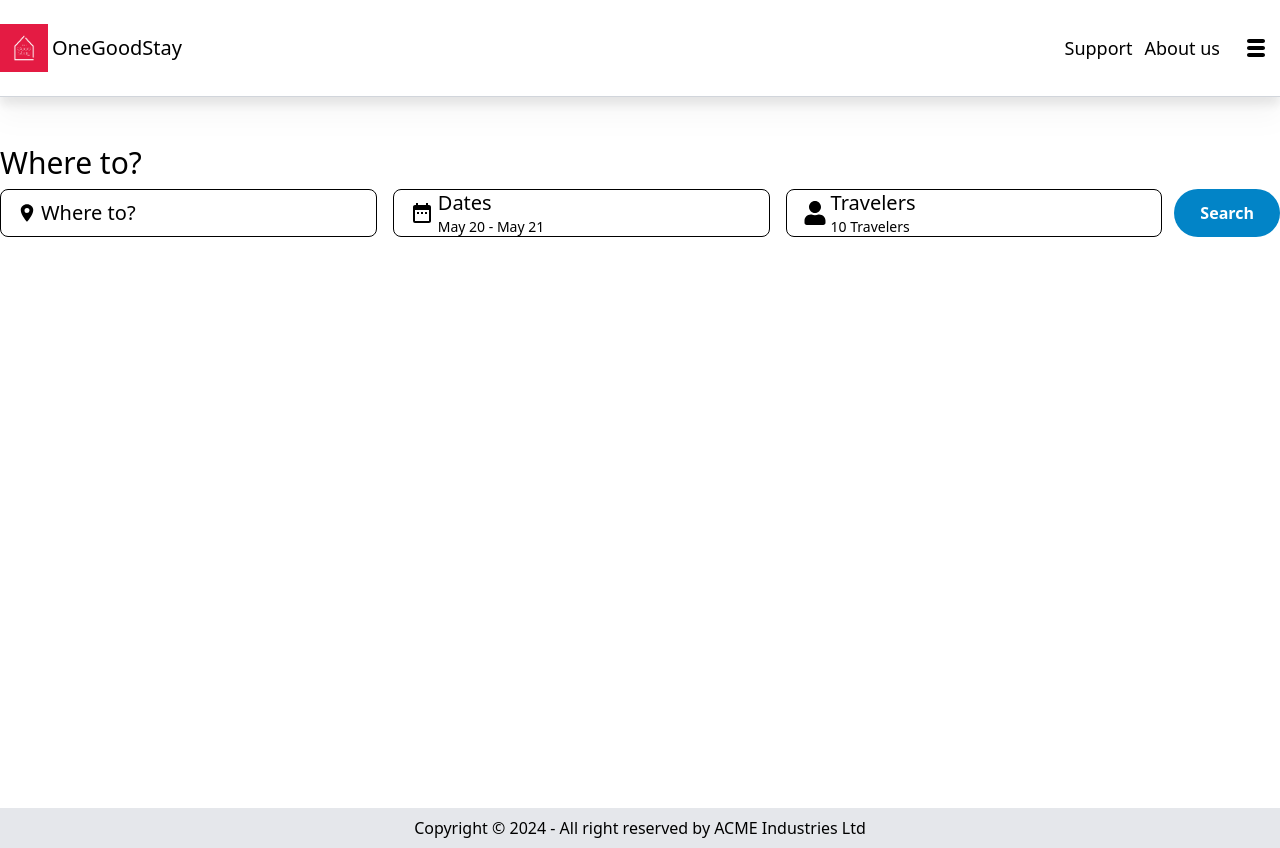
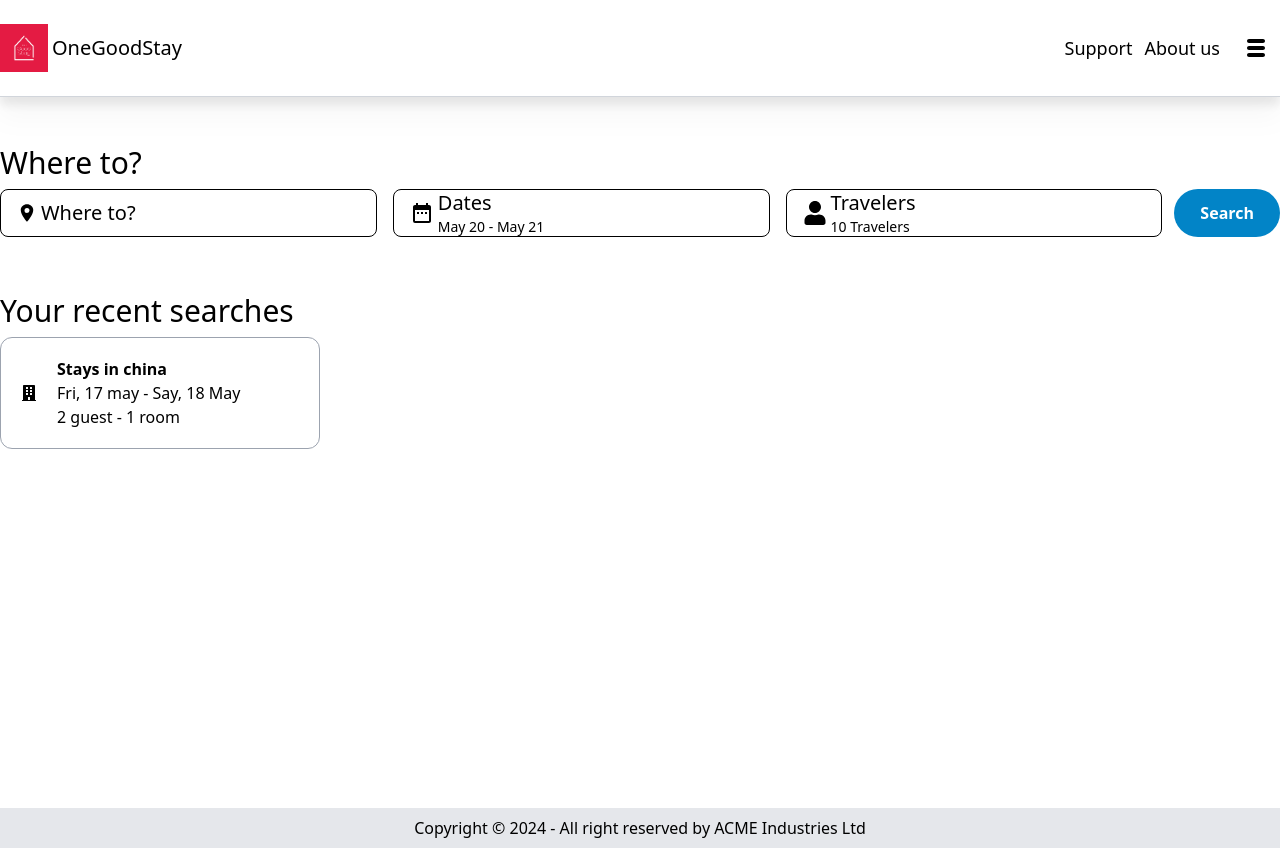
Before and after one commit to shrabanchakma/OneGoodStay, a React (Vite) app in the folder Client/Client/: page / in a window 1280 px wide. Built offline with nearby package versions, Linux system fonts and the light colour scheme.

Commit message:
added recent search frontend only

```diff
--- a/Client/Client/src/Pages/Home/Home.jsx
+++ b/Client/Client/src/Pages/Home/Home.jsx
@@ -1,10 +1,12 @@
+import RecentSearch from "../../components/RecentSearch.jsx/RecentSearch";
 import SearchBar from "../../components/SearchBar/SearchBar";
 
 const Home = () => {
   return (
-    <>
+    <div className="space-y-14">
       <SearchBar />
-    </>
+      <RecentSearch />
+    </div>
   );
 };
 
--- /dev/null
+++ b/Client/Client/src/components/RecentSearch.jsx/RecentSearch.jsx
@@ -0,0 +1,15 @@
+import Heading from "../Shared/Heading";
+import RecentSearchCard from "./RecentSearchCard";
+
+const RecentSearch = () => {
+  return (
+    <div>
+      <Heading label="Your recent searches" />
+      <div className="grid grid-cols-4 ">
+        <RecentSearchCard />
+      </div>
+    </div>
+  );
+};
+
+export default RecentSearch;
--- /dev/null
+++ b/Client/Client/src/components/RecentSearch.jsx/RecentSearchCard.jsx
@@ -0,0 +1,16 @@
+import { FaBuilding } from "react-icons/fa";
+
+const RecentSearchCard = () => {
+  return (
+    <div className="min-h-28 border-[.5px] border-gray-400 flex items-center  rounded-xl ">
+      <FaBuilding className="mx-5" />
+      <div className="text-start">
+        <h1 className="font-bold">Stays in china</h1>
+        <p>Fri, 17 may - Say, 18 May</p>
+        <p>2 guest - 1 room </p>
+      </div>
+    </div>
+  );
+};
+
+export default RecentSearchCard;
--- a/Client/Client/src/components/RecentSearch/RecentSearch.jsx
+++ /dev/null
@@ -1,5 +0,0 @@
-const RecentSearch = () => {
-  return <div></div>;
-};
-
-export default RecentSearch;
--- a/Client/Client/src/components/SearchBar/SearchBar.jsx
+++ b/Client/Client/src/components/SearchBar/SearchBar.jsx
@@ -1,3 +1,4 @@
+import Heading from "../Shared/Heading";
 import FilterByDate from "./FilterByDate";
 import FilterByGuestNumbers from "./FilterByGuestNumbers";
 import FilterByPlace from "./FilterByPlace";
@@ -5,7 +6,7 @@ import FilterByPlace from "./FilterByPlace";
 const SearchBar = () => {
   return (
     <div>
-      <p className="text-3xl font-medium mb-2">Where to?</p>
+      <Heading label="Where to?" />
       <div className="flex items-center gap-3">
         {/* filter search */}
         <div className="w-11/12 flex items-center justify-evenly gap-4  ">
--- /dev/null
+++ b/Client/Client/src/components/Shared/Heading.jsx
@@ -0,0 +1,9 @@
+import PropTypes from "prop-types";
+const Heading = ({ label }) => {
+  return <div className="text-3xl font-medium mb-2">{label}</div>;
+};
+
+export default Heading;
+Heading.propTypes = {
+  label: PropTypes.string,
+};
```
